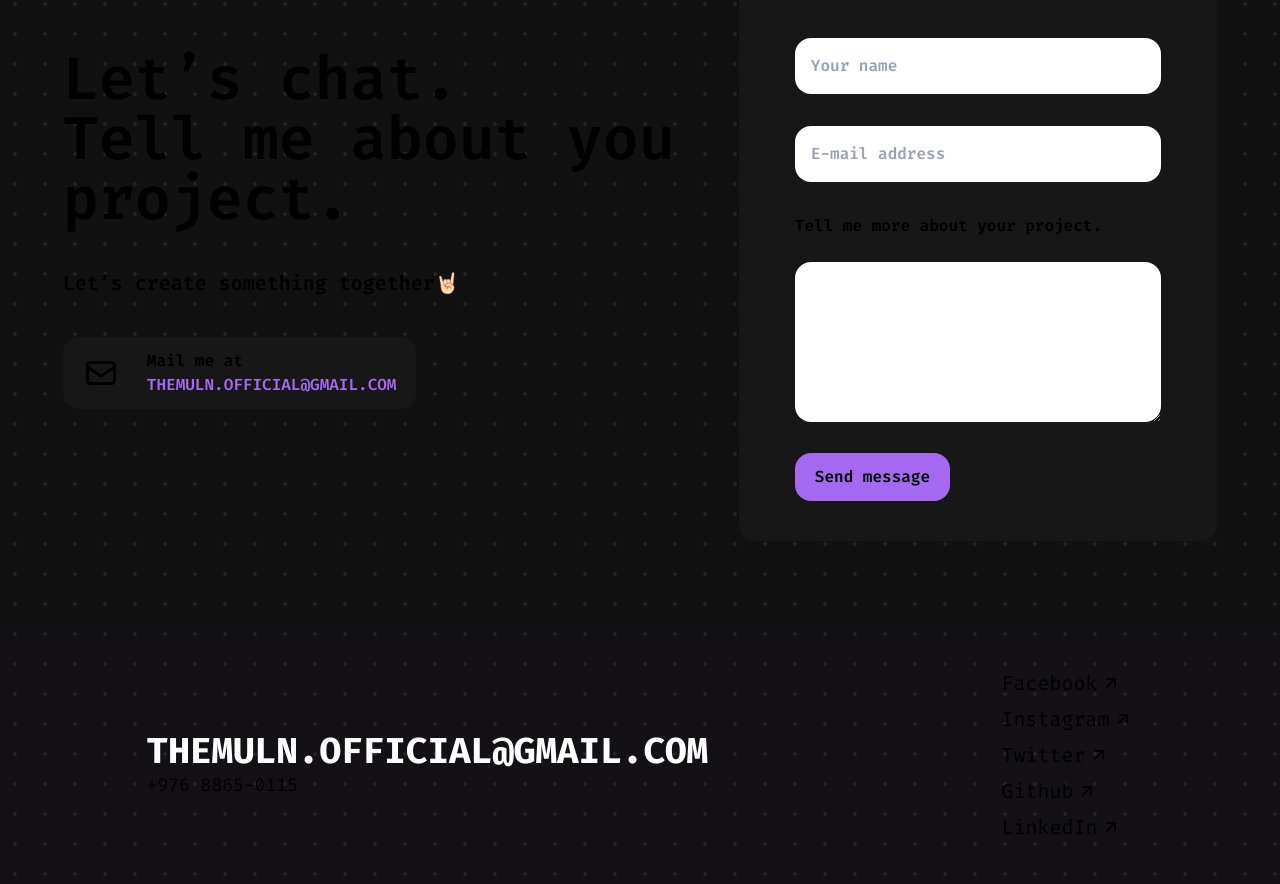
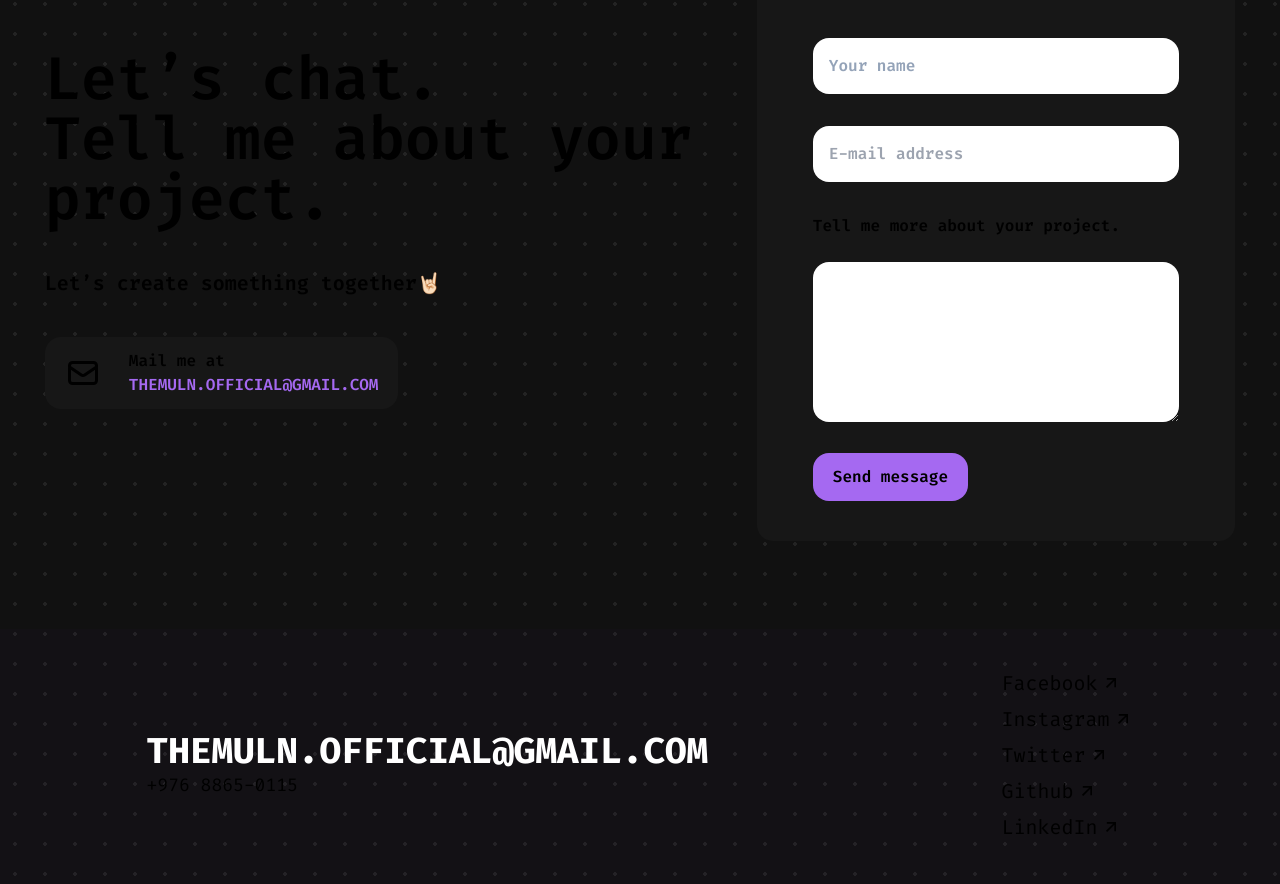
Before and after one commit to themuuln/final-portfolio, a Next.js app: page / in a window 1280 px wide. Shown: the part 3371-4255 px from the top of the page. Built offline with nearby package versions, Linux system fonts and the light colour scheme; a web font is replaced by a local one.

Commit message:
Mistype Error fixed

```diff
--- a/components/contact/ContactSection.tsx
+++ b/components/contact/ContactSection.tsx
@@ -23,7 +23,7 @@ const ContactSection = () => {
         <div className="space-y-10">
           <div className={`text-6xl`}>
             <h2>Let’s chat.</h2>
-            <h2>Tell me about you</h2>
+            <h2>Tell me about your</h2>
             <h2>project.</h2>
           </div>
           <p className={`text-xl`}>Let’s create something together🤘🏻</p>
```
